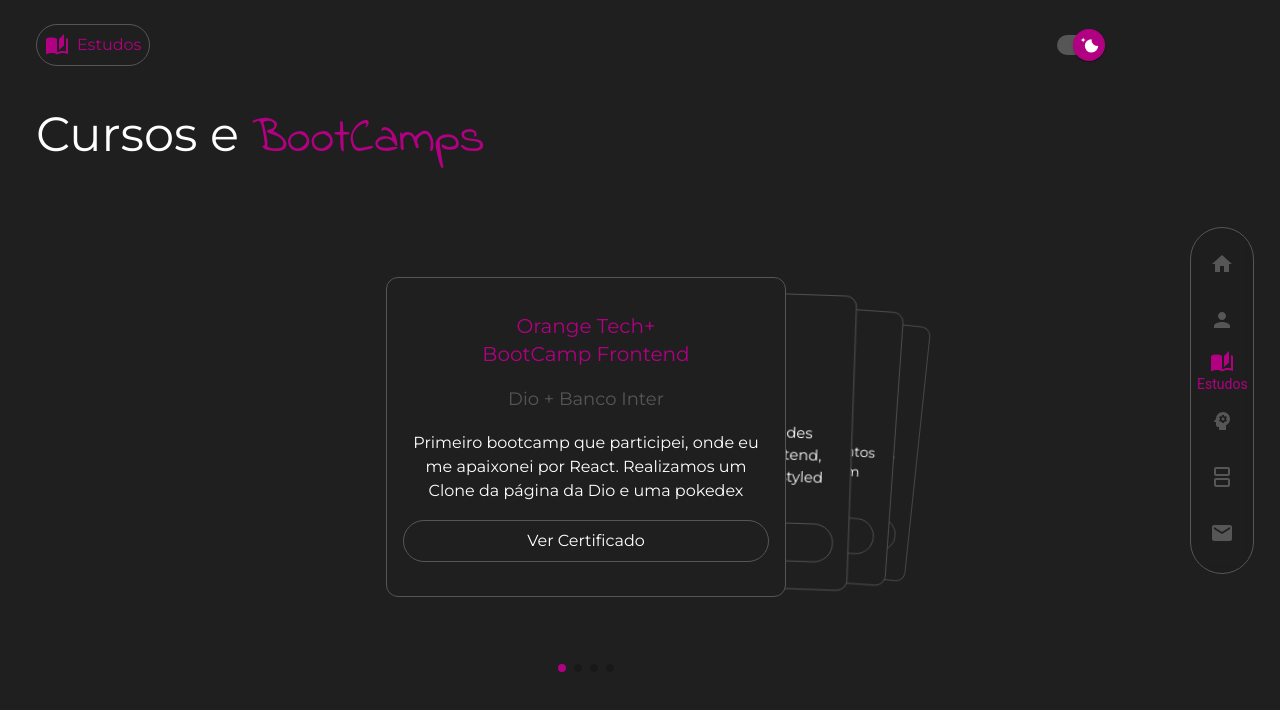
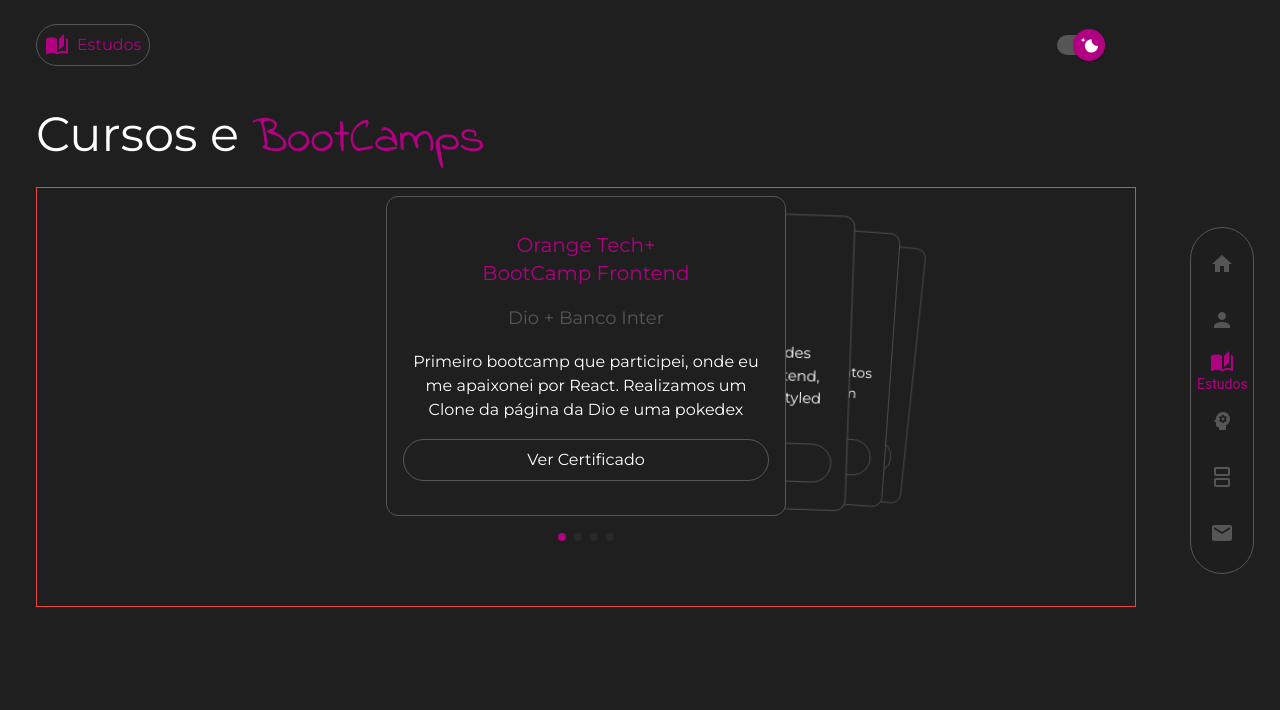
Before and after one commit to evelyn-matos/my-portfolio, a Next.js app: page /estudos in a window 1280 px wide. Shown: the top 710 px of the page. Built offline with nearby package versions, Linux system fonts and the light colour scheme.

Commit message:
fix: corrigindo cores e margin do card

```diff
--- a/src/app/estudos/page.tsx
+++ b/src/app/estudos/page.tsx
@@ -28,12 +28,12 @@
   return (
     <main className='w-full lg:max-w-[900px] xl:max-w-[1100px] ' >
       <h1 className="block text-3xl mb-3 md:text-5xl leading-10 md:mb-6 text-black dark:text-white ">Cursos e <span className="font-indie text-3xl md:text-5xl text-pink">BootCamps</span></h1>
-      <div className='h-relative flex justify-evenly items-center mb-0  md:pb-[50px] '>
+      <div className='h-relative flex justify-evenly items-center mb-2  md:pb-[50px] xl:h-auto  xl:border xl:border-red-500'>
         <Slider settings={settings} >
           {CardEstudos.map((cardItem, index) => (
 
             <SwiperSlide key={index} >
-              <div className='w-[80%] max-w-[300px] h-[60%] min-h-[320px] md:max-w-[400px] mt-2 mb-2  flex flex-col justify-evenly text-center p-4 bg-background-ligth dark:bg-background-dark border border-gray rounded-xl hover:border-pink'>
+              <div className='w-[80%] max-w-[300px] h-[60%] min-h-[320px] md:max-w-[400px] mt-2 mb-2 xl:mb-10 flex flex-col justify-evenly text-center p-4 bg-background-ligth dark:bg-background-dark border border-gray rounded-xl hover:border-pink'>
                 <h2 className='text-pink md:text-xl'>{cardItem.title} <br/>
                   {cardItem.subTitle}
                 </h2>
--- a/src/app/estudos/slider/styles.css
+++ b/src/app/estudos/slider/styles.css
@@ -1,12 +1,4 @@
-@media only screen and (max-width: 900px) {
-    .swiper-button-prev {
-        display: none!important;
-    }
 
-    .swiper-button-next {
-        display: none!important;
-    }
-}
 
 .swiper{
     height: 100%;
@@ -26,16 +18,11 @@
 
 }
 
+.swiper-pagination-bullet{
+    background-color: #565656!important;
+}
+
 .swiper-pagination-bullet-active {
     background: #b20082!important;
 
 }
-
-.swiper-button-prev {
-    color: #565656!important;
-    display: block;
-}
-
-.swiper-button-next {
-    color: #565656!important;
-}
```
